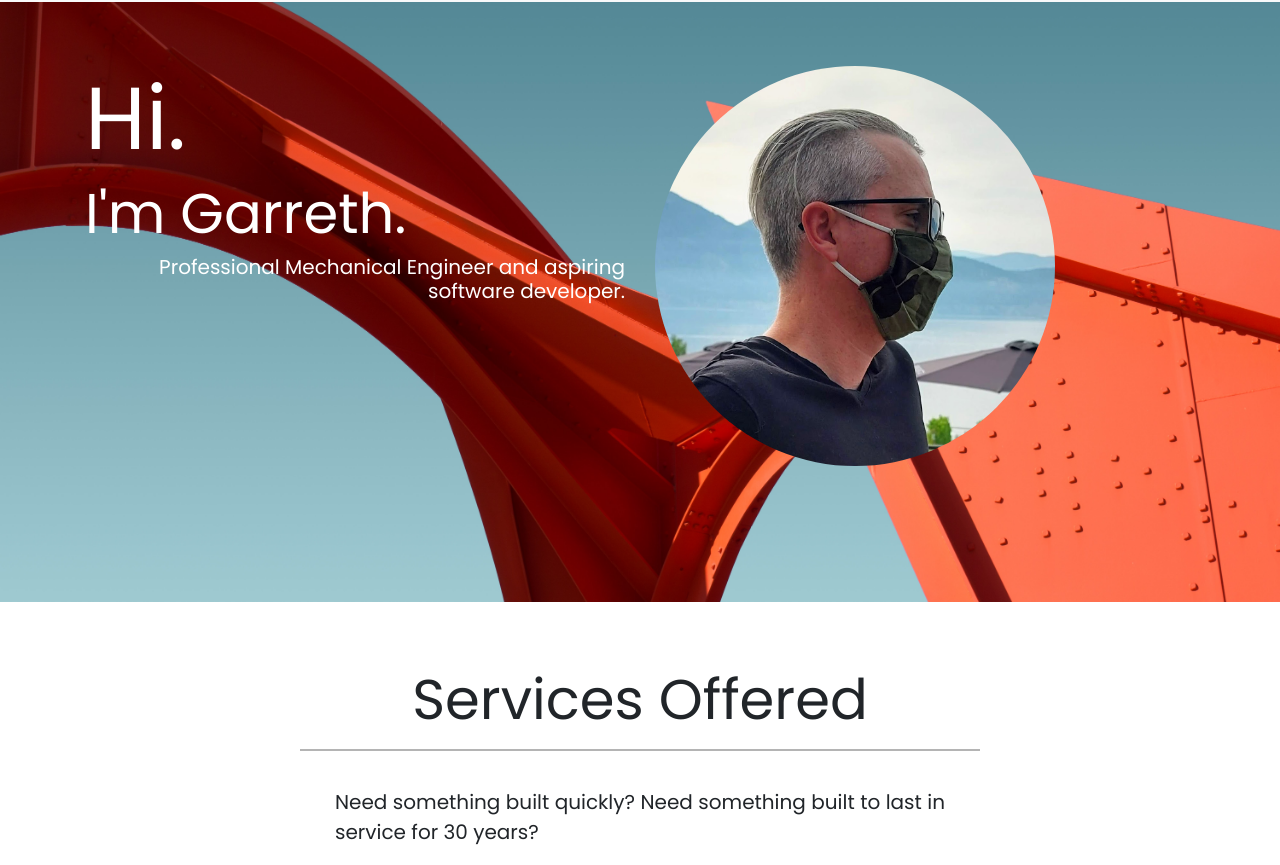
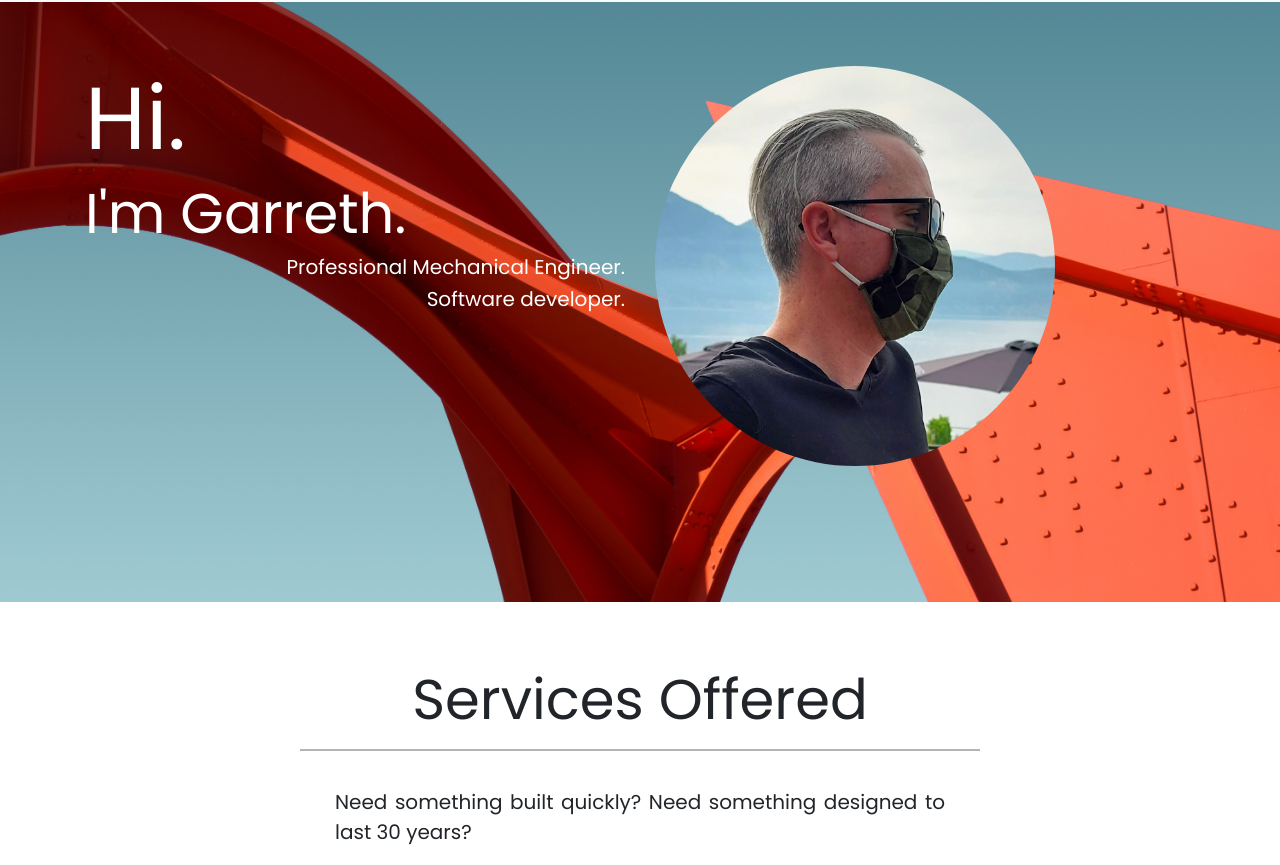
Before and after one commit to GarrethDC/personalsite, a plain HTML site: page index.html in a window 1280 px wide. Shown: the part 74-939 px from the top of the page. Drawn offline with nearby package versions, Linux system fonts and the light colour scheme.

Commit message:
Edit copy on index and projects

```diff
--- a/index.html
+++ b/index.html
@@ -53,7 +53,8 @@
           <div class="col-md-6">
             <h1 class="display-2">Hi.</h1>
             <h1 class="display-4">I'm Garreth.</h1>
-            <h5 class="lead" style=text-align:right>Professional Mechanical Engineer and aspiring software developer.</h5>
+            <h5 class="lead" style=text-align:right>Professional Mechanical Engineer.</h5>
+            <h5 class="lead" style=text-align:right>Software developer.</h5>
           </div>
         <div class="col-md-4">
             <img src="img/profile.jpg" alt="profile photo" class="profile-photo">
@@ -72,7 +73,7 @@
   </div>
   <div class="row justify-content-center">
     <div class="col-6">
-      <p class="lead">Need something built quickly? Need something built to last in service for 30 years?</p>
+      <p class="lead">Need something built quickly? Need something designed to last 30 years?</p>
     </div>
   </div>
 </div>
```
Also changed, not shown: projects.html (+1 -1 lines).
